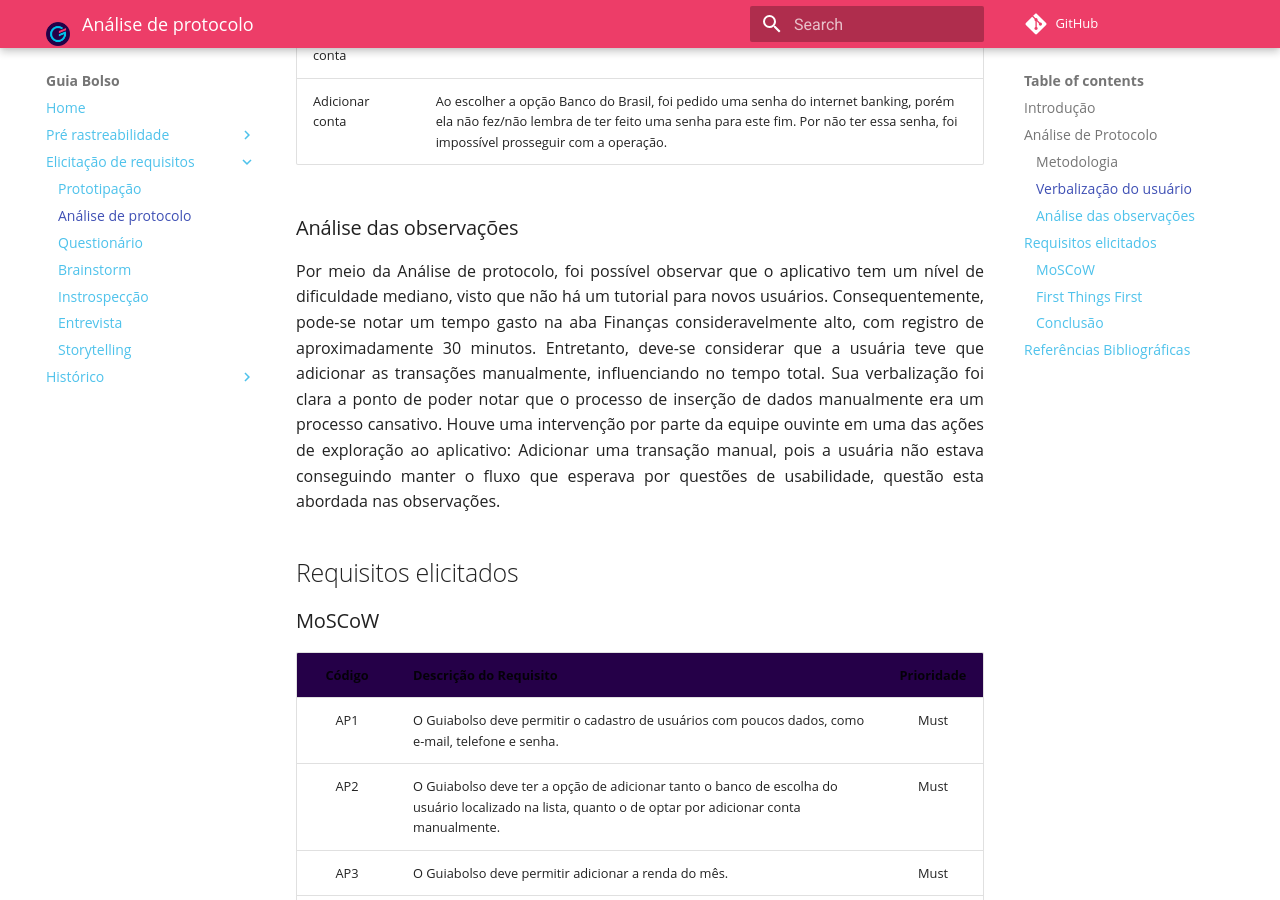
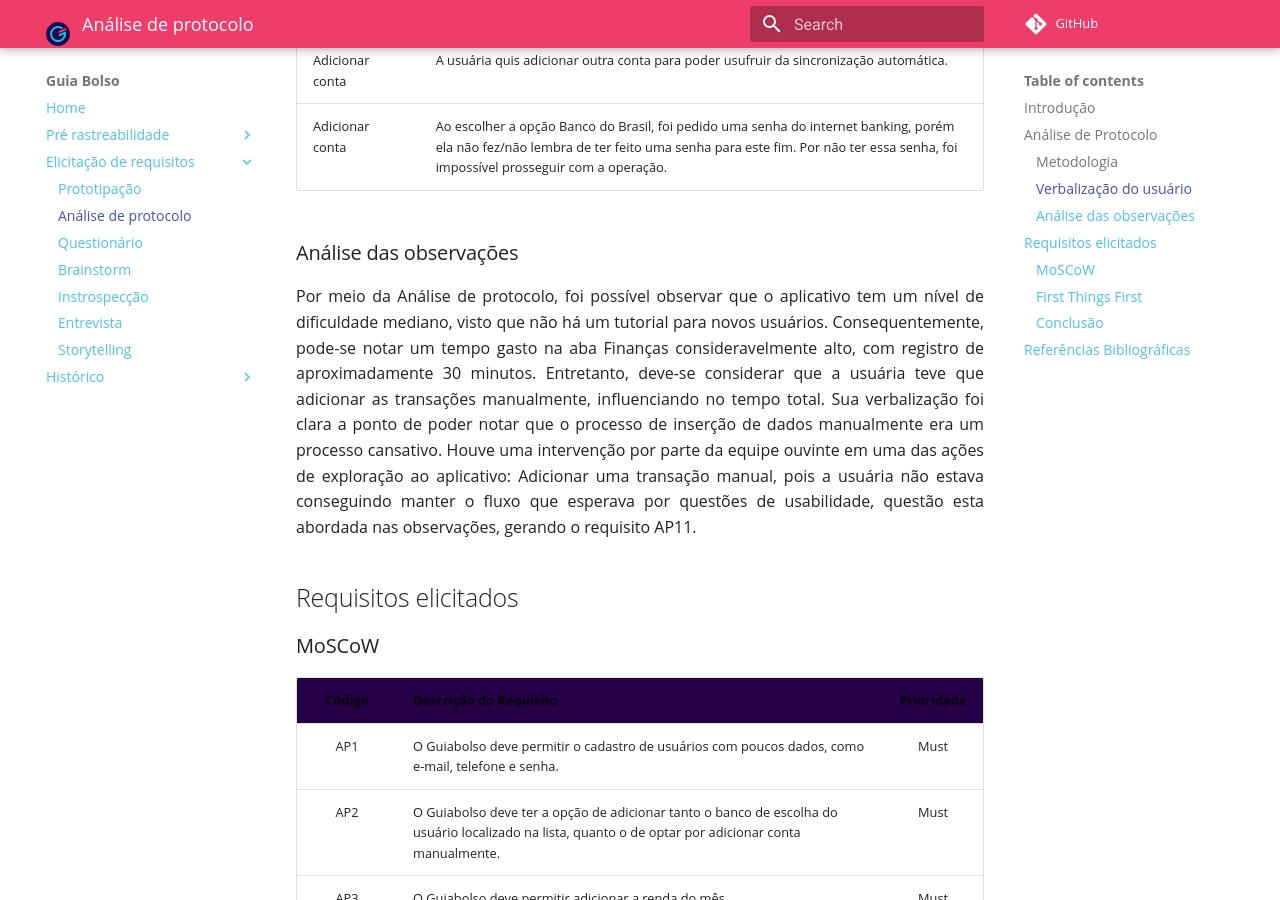
Before and after one commit to fga-disciplinas/2019.1-Guia-Bolso, an MkDocs documentation site: the page built from docs/elicitacao-de-requisitos/analise-de-protocolo.md, in a window 1280 px wide and 900 px high, scrolled down 2260 px. Built offline with MkDocs 1.6.1 and Material for MkDocs 9.7.7, drawn with Linux system fonts in a browser that asks for light colours; comment, search, counter and statistics services are not loaded; old or Windows-style settings are respelled for this version of MkDocs; some of the changed text lies outside the part shown.

Commit message:
Ajustes finais

```diff
--- a/docs/elicitacao-de-requisitos/analise-de-protocolo.md
+++ b/docs/elicitacao-de-requisitos/analise-de-protocolo.md
@@ -42,7 +42,7 @@
 ### Análise das observações
 Por meio da Análise de protocolo, foi possível observar que o aplicativo tem um nível de dificuldade mediano, visto que não há um tutorial para novos usuários. Consequentemente, pode-se notar um tempo gasto na aba Finanças consideravelmente alto, com registro de aproximadamente 30 minutos.
 Entretanto, deve-se considerar que a usuária teve que adicionar as transações manualmente, influenciando no tempo total. Sua verbalização foi clara a ponto de poder notar que o processo de inserção de dados manualmente era um processo cansativo.
-Houve uma intervenção por parte da equipe ouvinte em uma das ações de exploração ao aplicativo: Adicionar uma transação manual, pois a usuária não estava conseguindo manter o fluxo que esperava por questões de usabilidade, questão esta abordada nas observações.
+Houve uma intervenção por parte da equipe ouvinte em uma das ações de exploração ao aplicativo: Adicionar uma transação manual, pois a usuária não estava conseguindo manter o fluxo que esperava por questões de usabilidade, questão esta abordada nas observações, gerando o requisito AP11.
 
 ## Requisitos elicitados
 ### MoSCoW
```
Also changed, not shown: other parts of docs/elicitacao-de-requisitos/analise-de-protocolo.md (+5 -2 lines).
